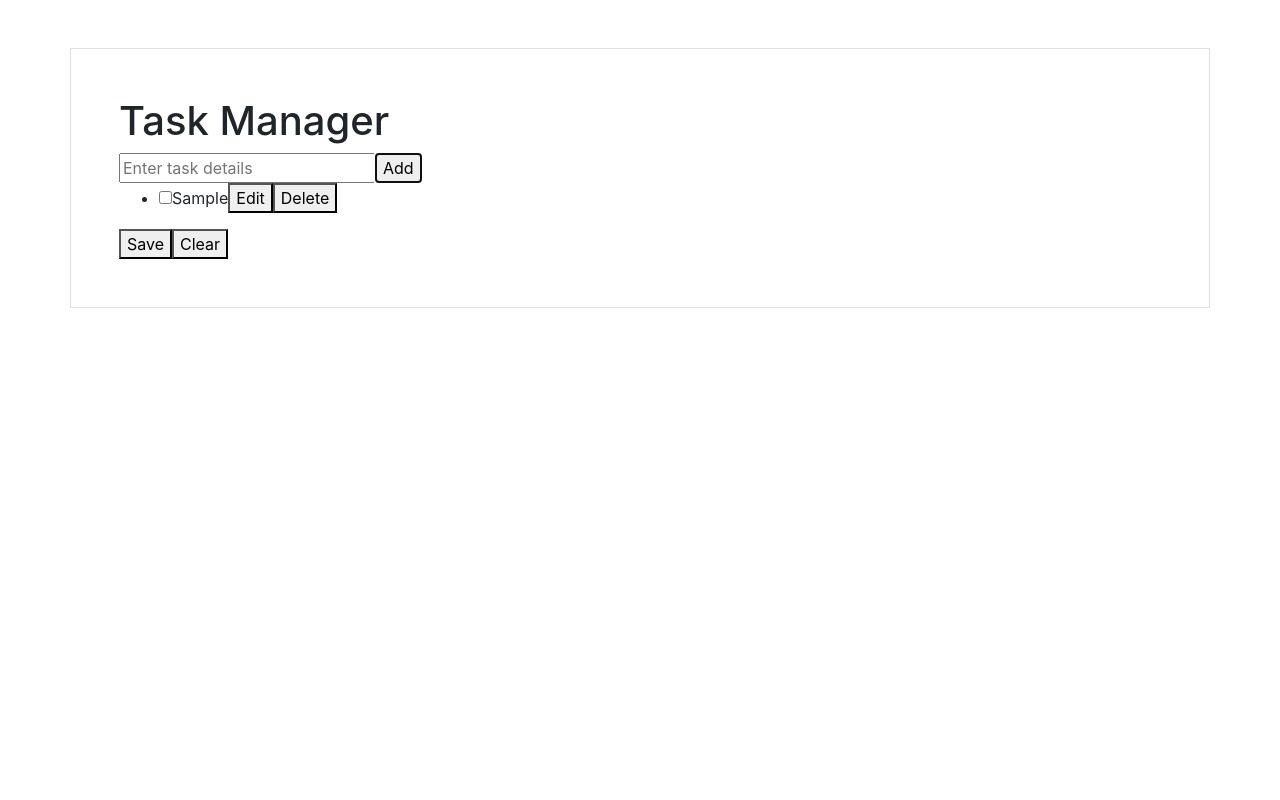
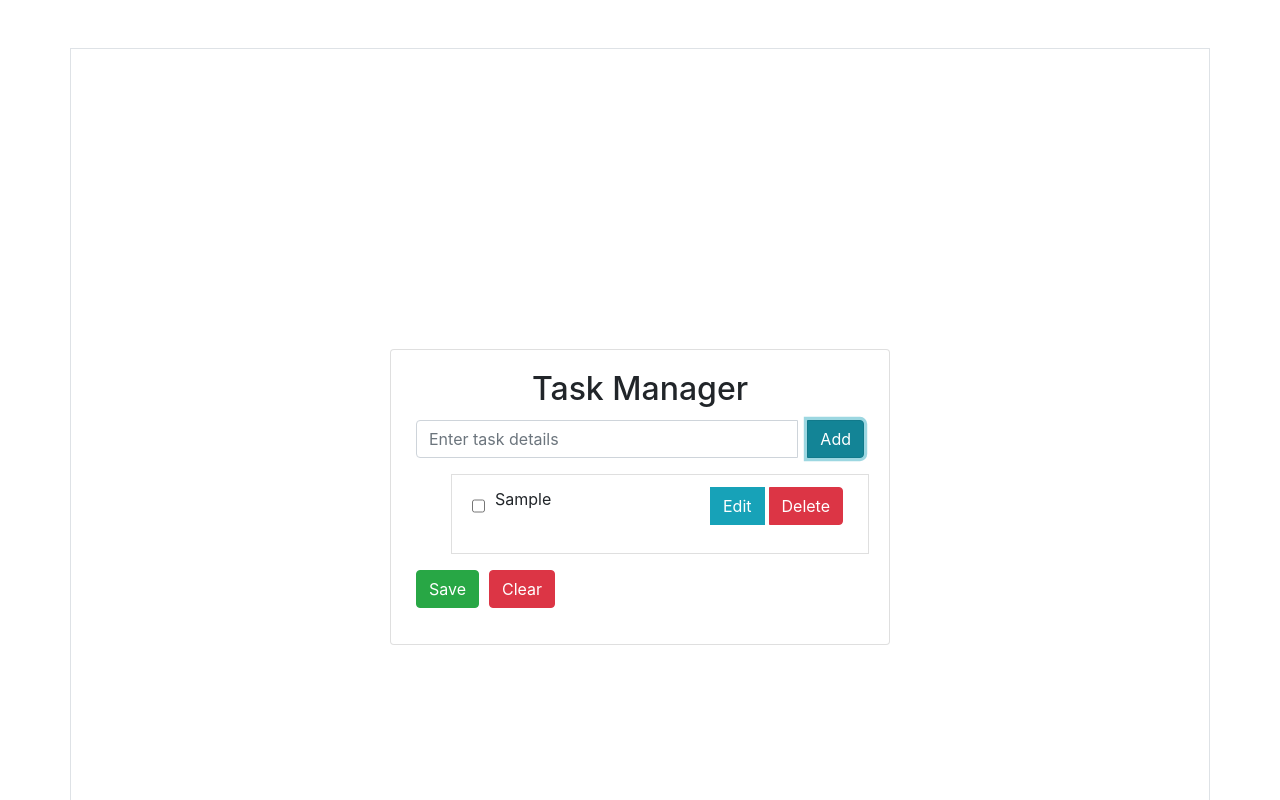
Before and after one commit to seyedsahil/task-manager-react, a React (Create React App) app: page / in a window 1280 px wide. Both pictures are taken after typing "Sample" into the empty fields and a click on the button "Add". Shown: the top 800 px of the page. Built offline with nearby package versions, Linux system fonts and the light colour scheme.

Commit message:
bootstrap added

```diff
--- a/src/AddTask.js
+++ b/src/AddTask.js
@@ -9,7 +9,11 @@ export default function AddTask() {
     const dispatch = useContext(TaskDispatchContext);
 
     function handleTextChange(event) {
-        setText(event.target.value);
+        const value = event.target.value;
+        if (value !== '') {
+            setError(() => false);
+        }
+        setText(() => value);
     }
 
     function handleAddTask() {
@@ -28,10 +32,14 @@ export default function AddTask() {
     }
 
     return (
-        <div>
-            <input type="text" value={text} placeholder="Enter task details" onChange={handleTextChange} />
-            <button onClick={handleAddTask}>Add</button>
-            {error !== '' && <p style={{ color: 'red' }}>{error}</p>}
+        <>
+        {error !== '' && <div className="error-message">{error}</div>}
+        <div className="input-group mb-3">
+            <input type="text" className="form-control task-input" value={text} placeholder="Enter task details" onChange={handleTextChange} />
+            <div className="input-group-append">
+                <button className="btn btn-info task-btn" onClick={handleAddTask}>Add</button>
+            </div>
         </div>
+        </>
     );
 }
--- a/src/SaveTasks.js
+++ b/src/SaveTasks.js
@@ -19,9 +19,9 @@ export default function SaveTasks() {
     }
 
     return (
-        <div>
-            <button onClick={handleSaveTasks}>Save</button>
-            <button onClick={handleClearTasks}>Clear</button>
+        <div className="input-group mb-3">
+            <button onClick={handleSaveTasks} className="btn btn-success task-btn">Save</button>
+            <button onClick={handleClearTasks} className="btn btn-danger task-btn">Clear</button>
         </div>
     );
 }
--- a/src/Task.js
+++ b/src/Task.js
@@ -25,7 +25,11 @@ export default function Task({ task }) {
     }
 
     function handleChangeUpdatedText(event) {
-        setUpdatedText(event.target.value);
+        const value = event.target.value;
+        if (value !== '') {
+            setError(() => false);
+        }
+        setUpdatedText(() => value);
     }
 
     function handleUpdateTask() {
@@ -59,29 +63,38 @@ export default function Task({ task }) {
 
     if (task.completed) {
         return (
-            <>
-                <s>{task.text}</s>
-                <button onClick={handleDeleteTask}>Delete</button>
-            </>
+            <div className="input-group mb-3">
+                <input type="checkbox" className="task-checkbox" checked="checked" disabled="disabled" />
+                <span className="task-text">{task.text}</span>
+                <div className="input-group-append">
+                    <button onClick={handleDeleteTask} className="btn btn-warning task-btn">Delete</button>
+                </div>
+            </div>
         );
     } else {
         if (editMode) {
             return (
                 <>
-                    <input type="text" value={updatedText} placeholder="Enter task details" onChange={handleChangeUpdatedText} />
-                    {error !== '' && <p style={{ color: 'red' }}>{error}</p>}
-                    <button onClick={handleUpdateTask}>Update</button>
-                    <button onClick={handleCancelTask}>Cancel</button>
+                    {error !== '' && <div className="error-message">{error}</div>}
+                    <div className="input-group mb-3">
+                        <input type="text" className="form-control task-input" value={updatedText} placeholder="Enter task details" onChange={handleChangeUpdatedText} />
+                        <div className="input-group-append">
+                            <button onClick={handleUpdateTask} className="btn btn-info task-btn">Update</button>
+                            <button onClick={handleCancelTask} className="btn btn-warning task-btn">Cancel</button>
+                        </div>
+                    </div>
                 </>
             );
         } else {
             return (
-                <>
-                    <input type="checkbox" checked={task.completed} onChange={handleMarkAsCompleted} />
-                    {task.text}
-                    <button onClick={handleEditTask}>Edit</button>
-                    <button onClick={handleDeleteTask}>Delete</button>
-                </>
+                <div className="input-group mb-3">
+                    <input type="checkbox" className="task-checkbox" checked={task.completed} onChange={handleMarkAsCompleted} />
+                    <span className="task-text">{task.text}</span>
+                    <div className="input-group-append">
+                        <button onClick={handleEditTask} className="btn btn-info task-btn">Edit</button>
+                        <button onClick={handleDeleteTask} className="btn btn-danger task-btn">Delete</button>
+                    </div>
+                </div>
             );
         }
     }
--- a/src/TaskApp.js
+++ b/src/TaskApp.js
@@ -9,15 +9,19 @@ export default function TaskApp() {
     const [tasks, dispatch] = useReducer(tasksReducer, []);
 
     return (
-        <>
+        <div className="container card-container">
+            <div className="card task-card">
+                <div className="card-body">
                     <TasksContext.Provider value={tasks}>
                         <TaskDispatchContext.Provider value={dispatch}>
-                    <h1>Task Manager</h1>
+                            <h2 className="card-title text-center">Task Manager</h2>
                             <AddTask />
                             {tasks.length !== 0 && <TaskList />}
                             {tasks.length !== 0 && <SaveTasks />}
                         </TaskDispatchContext.Provider>
                     </TasksContext.Provider>
-        </>
+                </div>
+            </div>
+        </div>
     );
 }
--- a/src/TaskList.js
+++ b/src/TaskList.js
@@ -11,7 +11,7 @@ export default function TaskList() {
                 {
                     tasks.map(task => {
                         return (
-                            <li key={task.id}>
+                            <li className="list-group-item task-item" key={task.id}>
                                 <Task task={task} />
                             </li>
                         );
--- /dev/null
+++ b/src/index.css
@@ -0,0 +1,54 @@
+.card-container {
+    display: flex;
+    justify-content: center;
+    align-items: center;
+    height: 100vh;
+}
+
+.task-card {
+    width: 100%;
+    max-width: 500px;
+}
+
+.add-item {
+    align-items: center;
+    justify-content: space-between;
+    margin-bottom: 5px;
+}
+
+.task-item {
+    align-items: center;
+    justify-content: space-between;
+    margin-bottom: 5px;
+}
+
+.task-checkbox {
+    margin-right: 5px;
+}
+
+.task-text {
+    font-size: 16px;
+    margin-left: 5px;
+    flex: 1;
+    overflow-wrap: break-word;
+    word-wrap: break-word;
+    word-break: break-word;
+    max-width: 70%;
+    text-align: left;
+}
+
+.task-input {
+    margin-left: 5px;
+    margin-right: 5px;
+}
+
+.task-btn {
+    margin-right: 5px;
+    margin-left: 5px;
+}
+
+.error-message {
+    color: red;
+    margin-top: 5px;
+    margin-bottom: 5px;
+}
--- a/src/index.js
+++ b/src/index.js
@@ -1,6 +1,7 @@
 import React from 'react';
 import ReactDOM from 'react-dom/client';
 import App from './App';
+import './index.css'
 
 const root = ReactDOM.createRoot(document.getElementById('root'));
 root.render(
```
Lines whose indentation alone changed are shown as unchanged.
